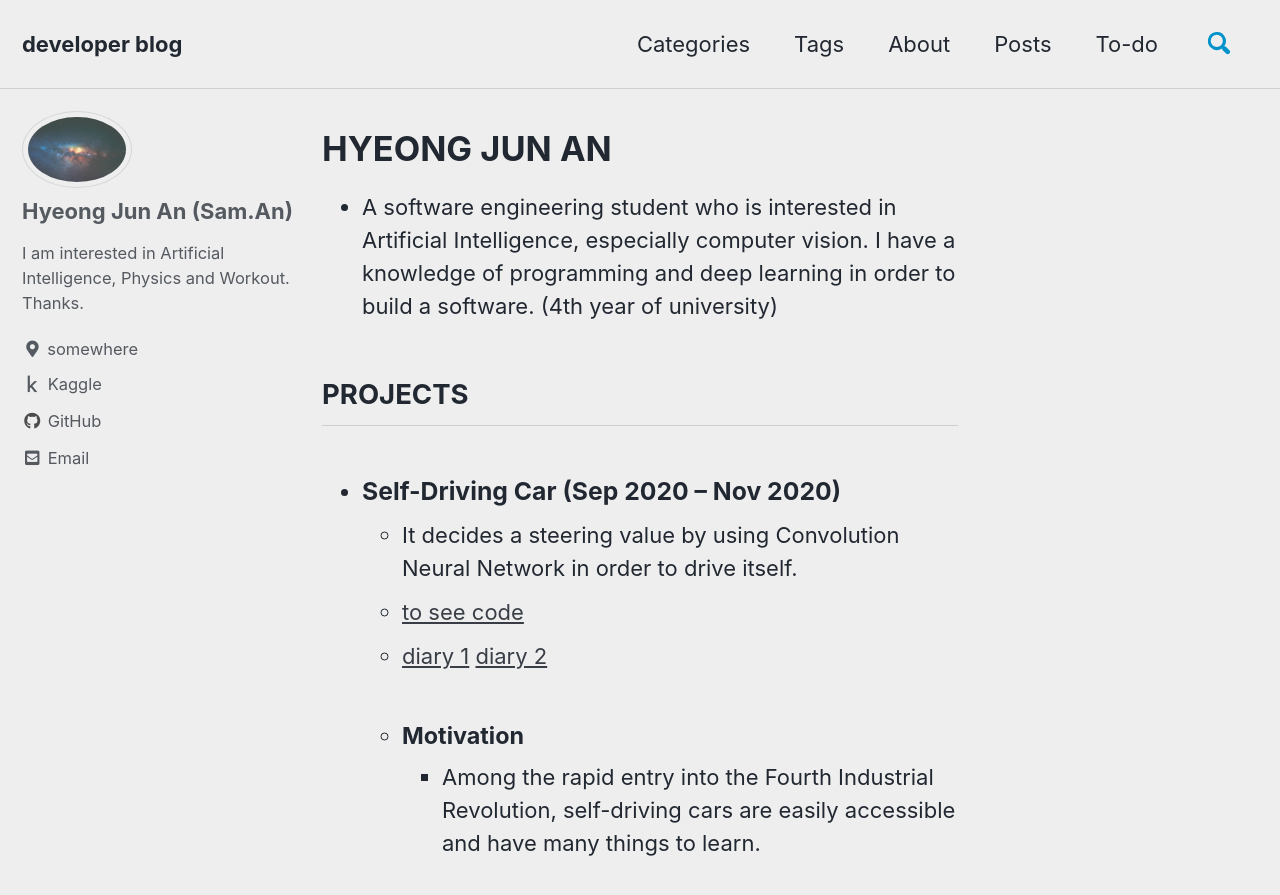
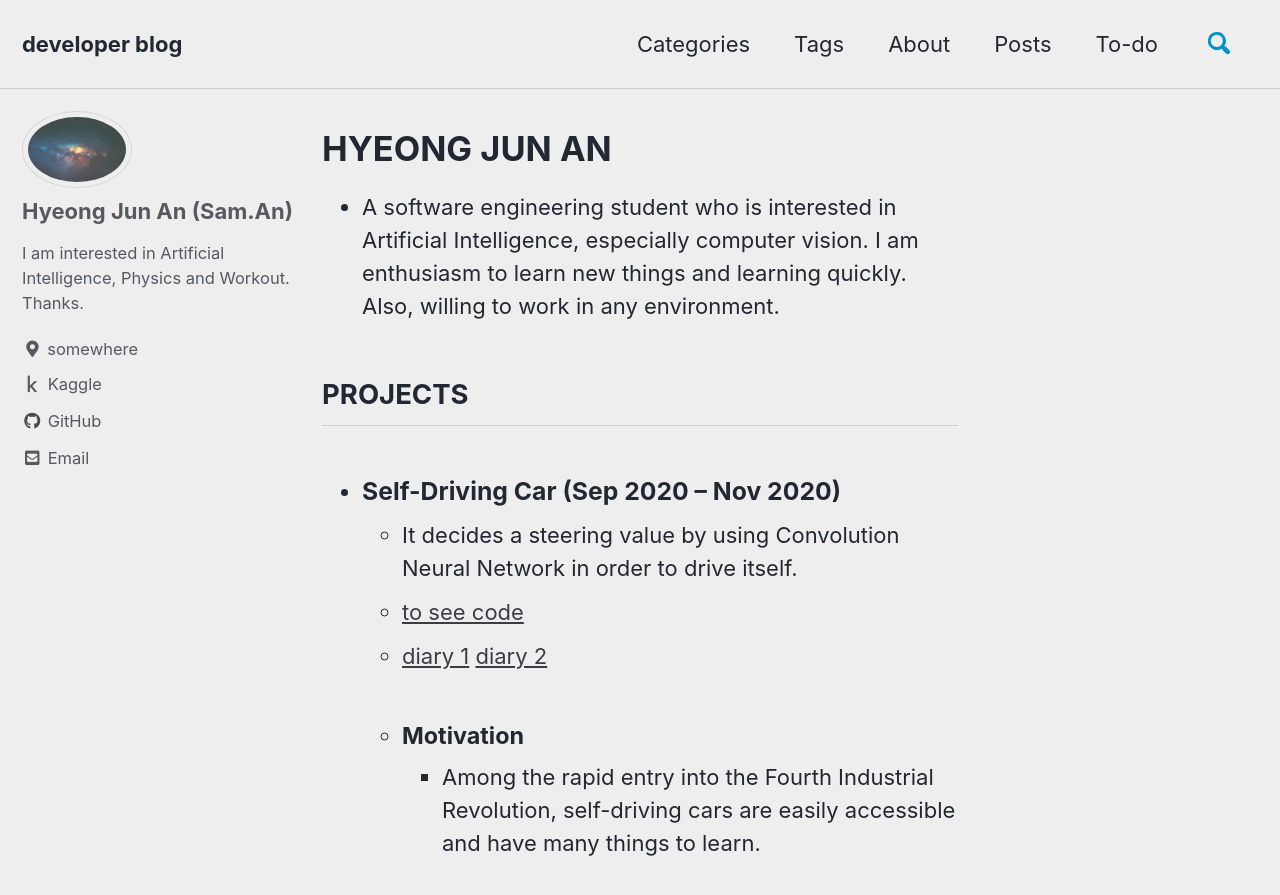
Before and after one commit to sammiee5311/sammiee5311.github.com, a Jekyll site: the page built from _pages/about-archive.md, in a window 1280 px wide and 900 px high. Shown: the top 895 px of the window. Built offline with Jekyll 4.4.1, drawn with Linux system fonts in a browser that asks for light colours; cached includes are drawn as plain includes.

```diff
--- a/_pages/about-archive.md
+++ b/_pages/about-archive.md
@@ -10,7 +10,7 @@ last_modified_at: 2020-01-07
 
 # HYEONG JUN AN
 
-- A software engineering student who is interested in Artificial Intelligence, especially computer vision. I have a knowledge of programming and deep learning in order to build a software. (4th year of university) <br>
+- A software engineering student who is interested in Artificial Intelligence, especially computer vision. I am enthusiasm to learn new things and learning quickly. Also, willing to work in any environment. <br>
 
 ## PROJECTS
 
```
Also changed, not shown: _posts/2020-10-01-[Raspi]Self-Driving.md (+2 -2 lines), _posts/2020-12-01-[raspi]Self-Driving(2).md (+2 -2 lines), _posts/2021-01-05-Global Capstone Design.md (+2 -0 lines), _posts/2021-05-07-Find Missing People.md (+2 -2 lines).
